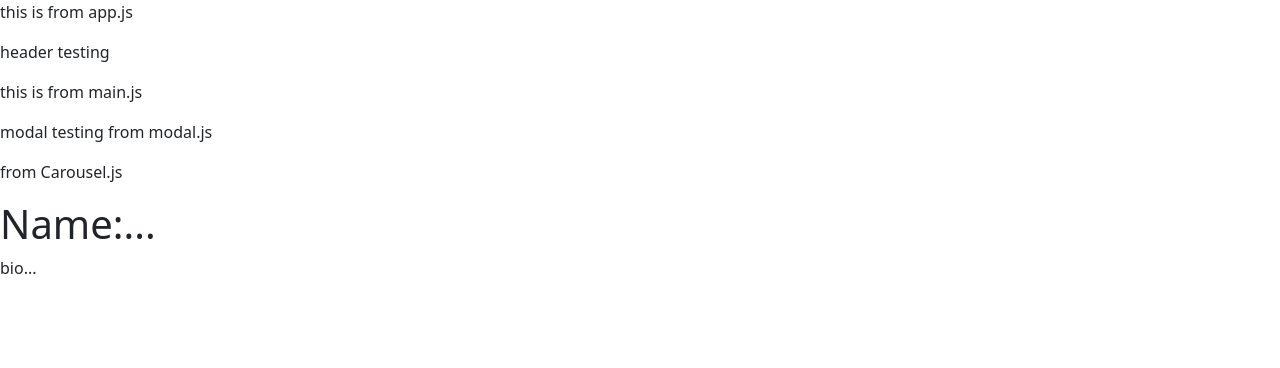
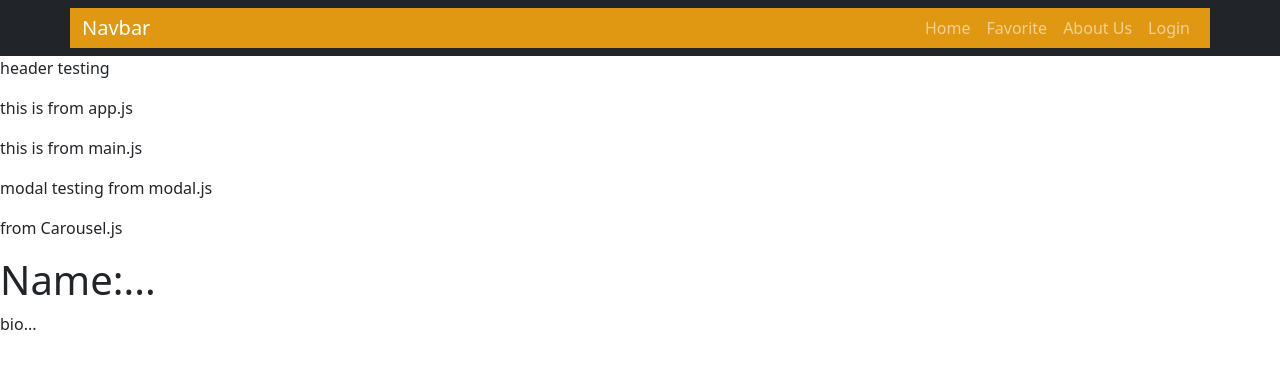
Before and after one commit to Team-Fox-trot/What-the-Fox, a React (Create React App) app: page / in a window 1280 px wide. Shown: the top 368 px of the page. Built offline with nearby package versions, Linux system fonts and the light colour scheme.

Commit message:
header added

```diff
--- a/src/App.js
+++ b/src/App.js
@@ -2,14 +2,15 @@ import React from 'react';
 import Header from './Header';
 import Footer from './Footer';
 import Main from './Main';
+import './Header.css'
 import './App.css';
 
 class App extends React.Component {
   render() {
     return (
       <>
+      <Header />
       <p>this is from app.js</p>
-      <Header />
       <Main />
       <Footer />
       </>
--- /dev/null
+++ b/src/Header.css
@@ -0,0 +1,9 @@
+.color-nav {
+  background-color: rgb(224, 152, 19);
+  color: black
+}
+
+.container {
+  background-color: rgb(224, 152, 19);
+  color: black
+}
--- a/src/Header.js
+++ b/src/Header.js
@@ -1,4 +1,7 @@
 import React from 'react';
+import Container from 'react-bootstrap/Container';
+import Nav from 'react-bootstrap/Nav';
+import Navbar from 'react-bootstrap/Navbar';
 // import Login from './Login';
 // import Logout from './Logout';
 
@@ -6,6 +9,18 @@ class Header extends React.Component {
   render() {
     return (
       <>
+      <Navbar bg="dark" variant="dark">
+        <Container>
+          <Navbar.Brand href="#home">Navbar</Navbar.Brand>
+          <Nav className="color-nav">
+            <Nav.Link href="/">Home</Nav.Link>
+            <Nav.Link href="/favorite">Favorite</Nav.Link>
+            <Nav.Link href="/aboutus">About Us</Nav.Link>
+            <Nav.Link href="#login">Login</Nav.Link>
+
+          </Nav>
+        </Container>
+      </Navbar>
       <p>header testing</p>
       {/* <Login />
       <Logout /> */}
```
